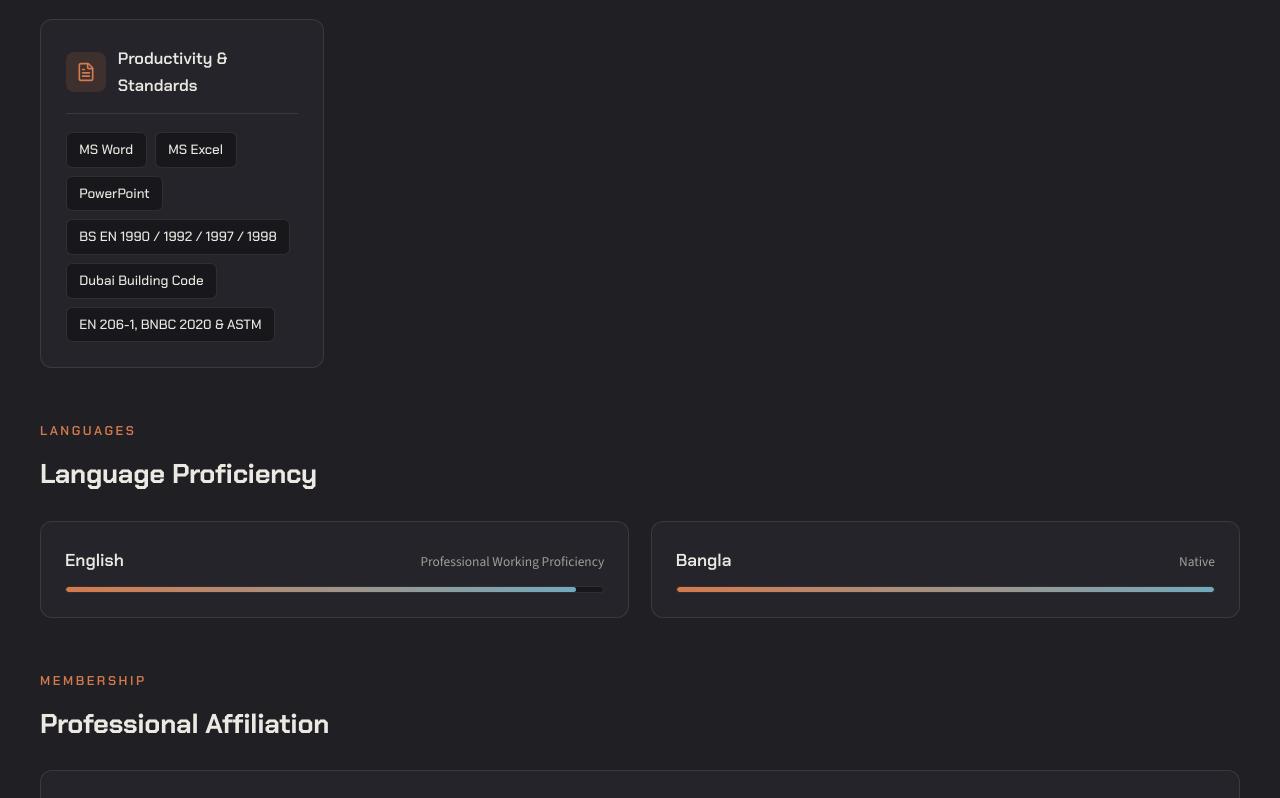
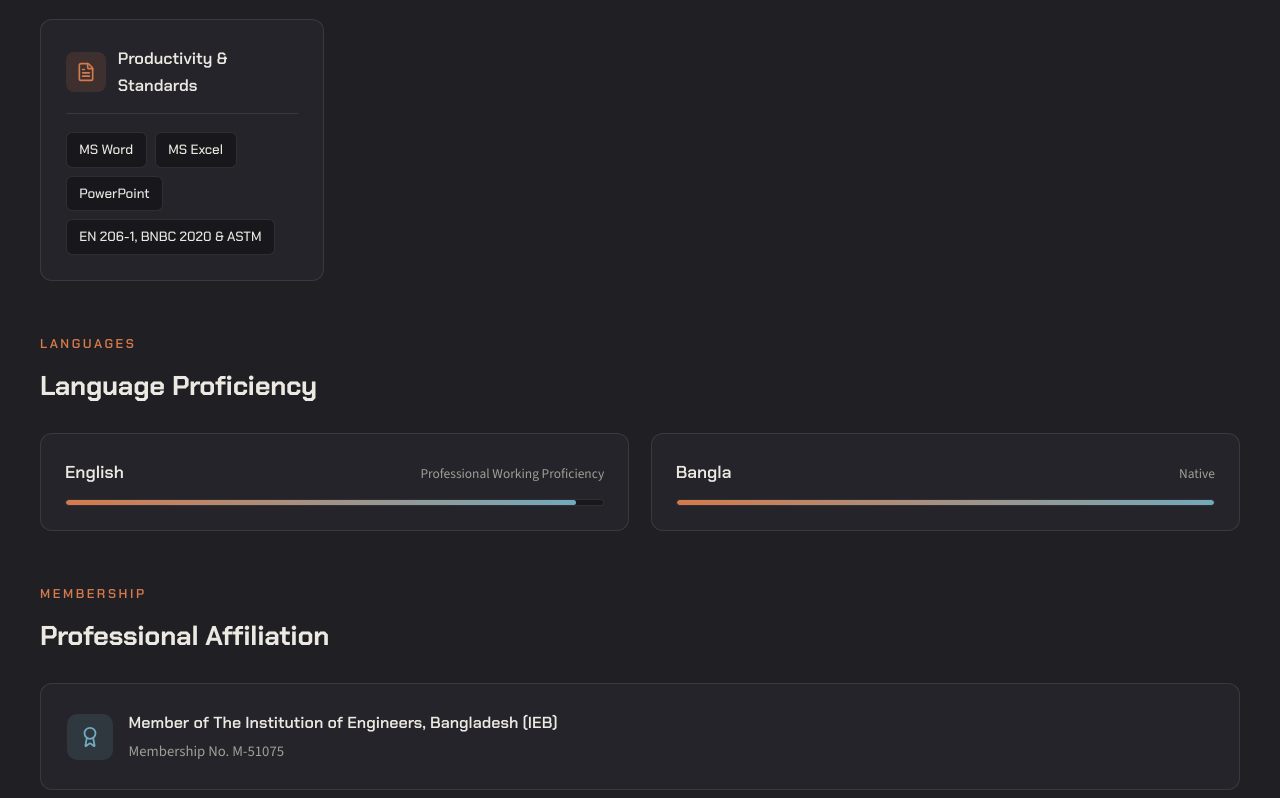
Before and after one commit to mohaimenulpollob/mohaimenulpollob.github.io, a plain HTML site: page index.html in a window 1280 px wide. Shown: the part 11202-12000 px from the top of the page. Drawn offline with nearby package versions, Linux system fonts and the light colour scheme.

Commit message:
Remove Eurocode and Dubai Building Code tags from Productivity & Standards

```diff
--- a/index.html
+++ b/index.html
@@ -2957,8 +2957,6 @@
             <span class="skill-tag">MS Word</span>
             <span class="skill-tag">MS Excel</span>
             <span class="skill-tag">PowerPoint</span>
-            <span class="skill-tag">BS EN 1990 / 1992 / 1997 / 1998</span>
-            <span class="skill-tag">Dubai Building Code</span>
             <span class="skill-tag">EN 206-1, BNBC 2020 &amp; ASTM</span>
           </div>
         </div>
```
